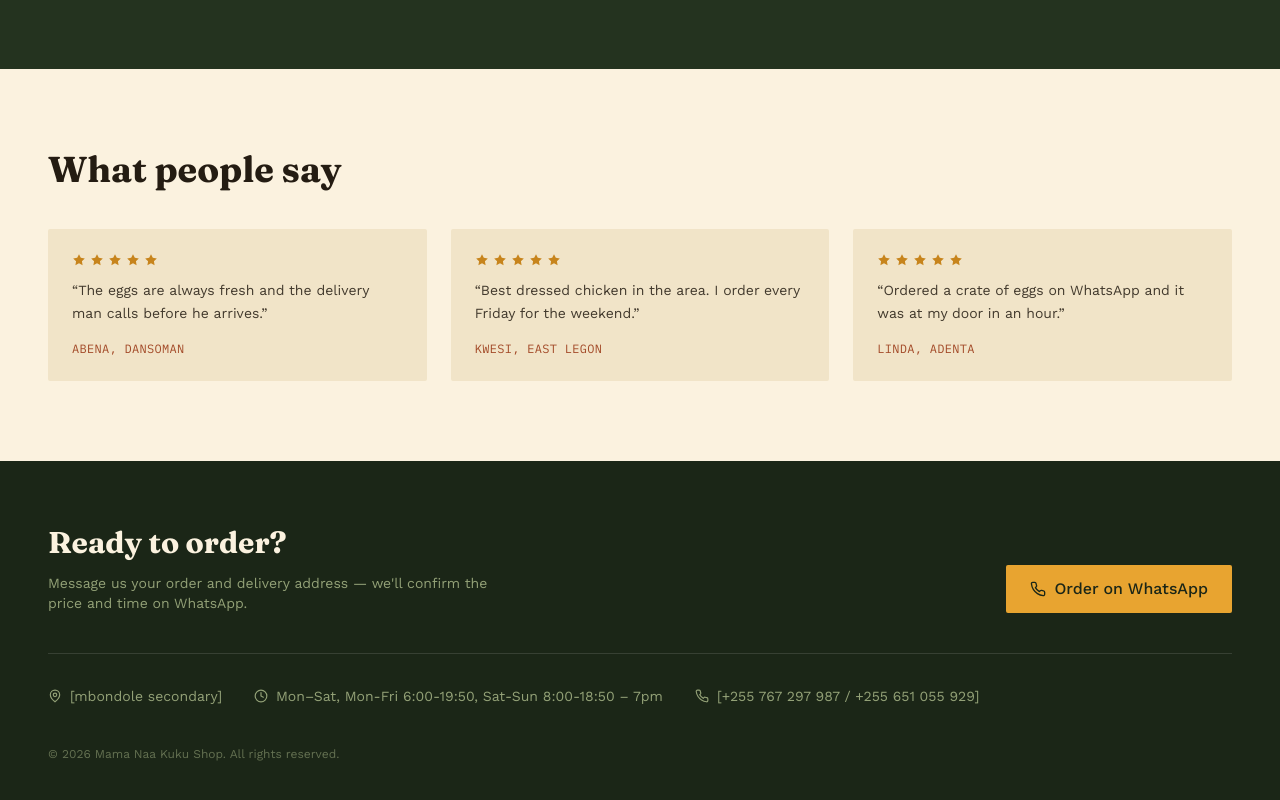
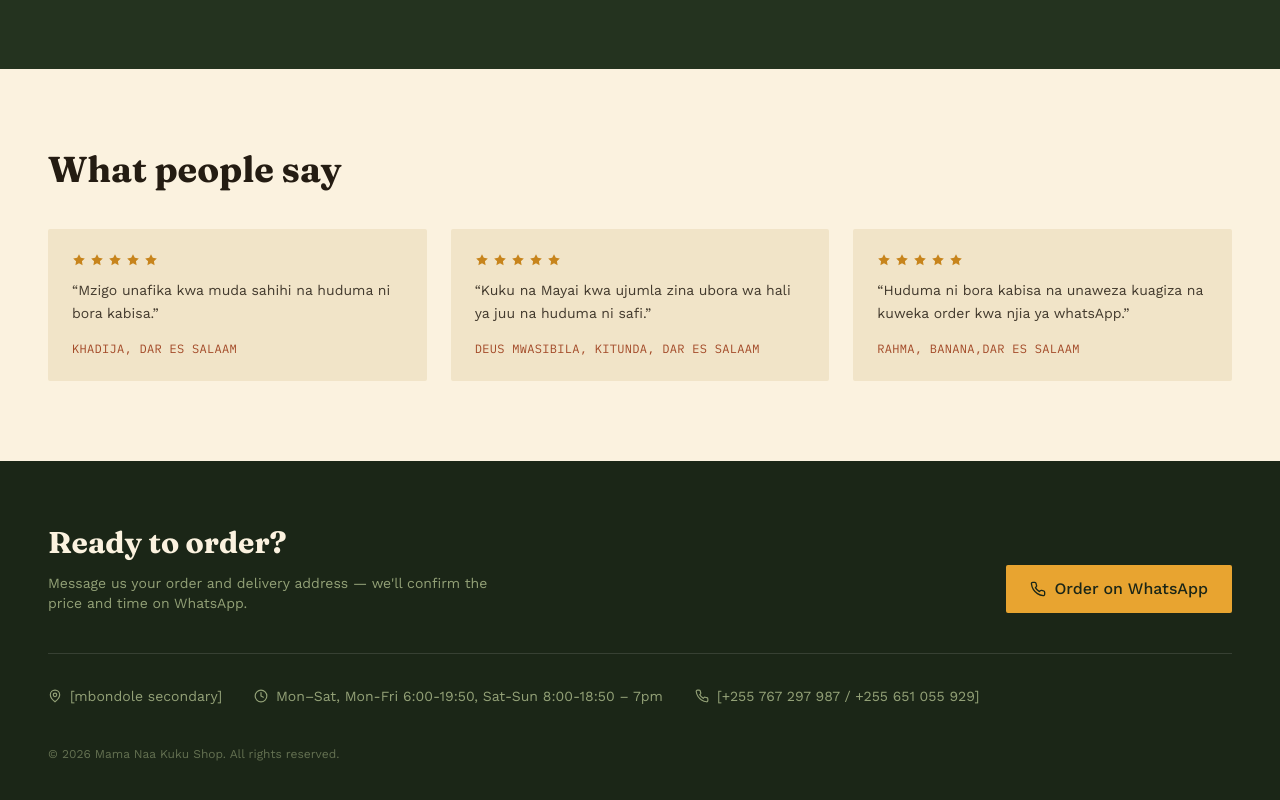
Before and after one commit to culture2025/MAMA-NAAH-KUKU-SHOP, a React (Vite) app: page / in a window 1280 px wide. Shown: the part 1818-2618 px from the top of the page. Built offline with nearby package versions, Linux system fonts and the light colour scheme.

Commit message:
Update MamaNaaKukuShop.jsx

```diff
--- a/src/MamaNaaKukuShop.jsx
+++ b/src/MamaNaaKukuShop.jsx
@@ -51,9 +51,9 @@ const zones = [
 ];
 
 const testimonials = [
-  { quote: "The eggs are always fresh and the delivery man calls before he arrives.", name: "Abena, Dansoman" },
-  { quote: "Best dressed chicken in the area. I order every Friday for the weekend.", name: "Kwesi, East Legon" },
-  { quote: "Ordered a crate of eggs on WhatsApp and it was at my door in an hour.", name: "Linda, Adenta" },
+  { quote: "Mzigo unafika kwa muda sahihi na huduma ni bora kabisa.", name: "Khadija, Dar es Salaam" },
+  { quote: "Kuku na Mayai kwa ujumla zina ubora wa hali ya juu na huduma ni safi.", name: "Deus Mwasibila, Kitunda, Dar es Salaam" },
+  { quote: "Huduma ni bora kabisa na unaweza kuagiza na kuweka order kwa njia ya whatsApp.", name: "Rahma, Banana,Dar es Salaam" },
 ];
 
 function useReveal() {
```
